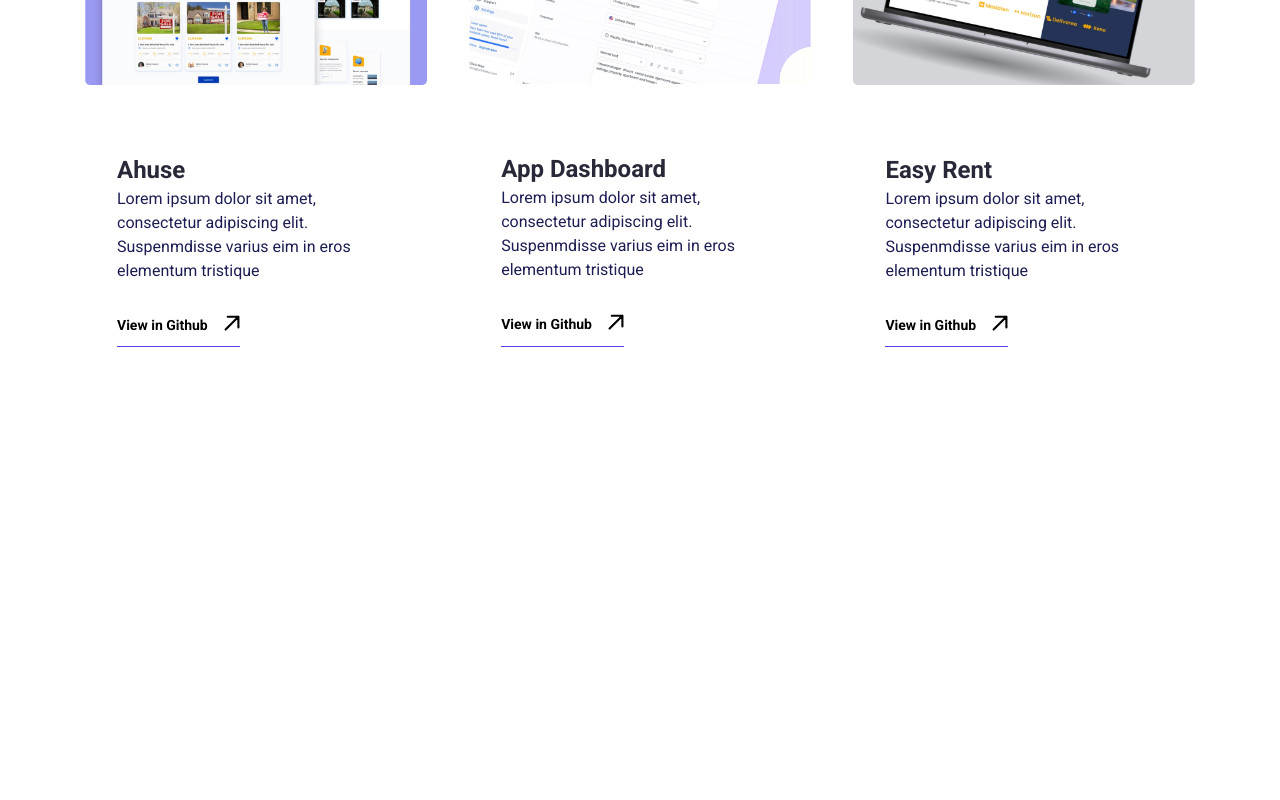
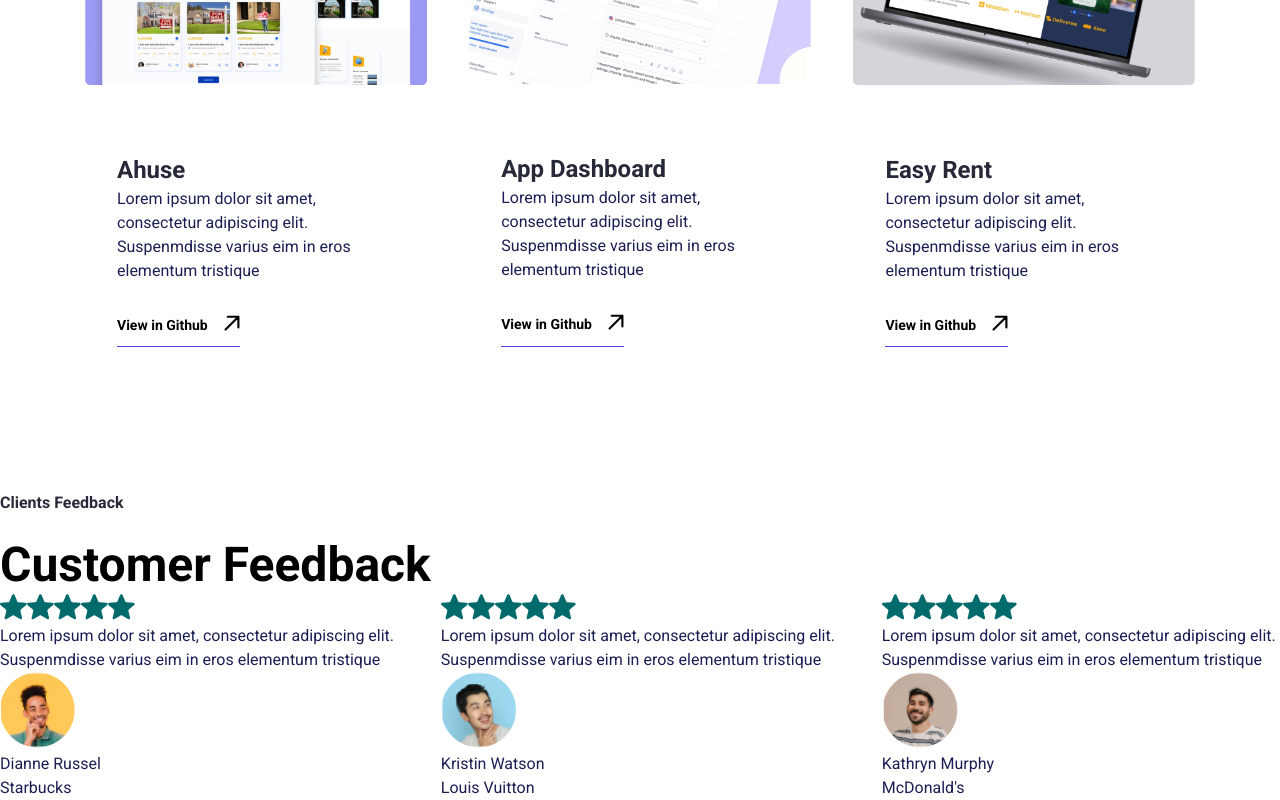
Before and after one commit to armanbabazadeh6/react-js-portfolio, a React (Create React App) app: page / in a window 1280 px wide. Shown: the part 4243-5043 px from the top of the page. Before the commit the page ends 4734 px from the top, so only its background shows below. Built offline with nearby package versions, Linux system fonts and the light colour scheme.

Commit message:
Testimonial JSX Completed

```diff
--- a/src/App.css
+++ b/src/App.css
@@ -471,3 +471,5 @@
 }
 
 /* Portfolio CSS Ends */
+
+/* Testimonial */
--- a/src/Pages/Home/Homescreen/index.jsx
+++ b/src/Pages/Home/Homescreen/index.jsx
@@ -2,6 +2,7 @@
 import MySkills from "../MySkills.jsx";
 import AboutMe from "../AboutMe.jsx";
 import MyPortfolio from "../MyPortfolio.jsx";
+import Testimonial from "../Testimonials.jsx";
 
 export default function Home () {
     return(
@@ -10,6 +11,7 @@
             <MySkills />
             <AboutMe />
             <MyPortfolio />
+            <Testimonial />
 
         </>
     );
--- a/src/Pages/Home/Testimonials.jsx
+++ b/src/Pages/Home/Testimonials.jsx
@@ -0,0 +1,44 @@
+import data from "../../data/index.json"
+
+export default function Testimonial () {
+    return(
+        <section className="testimonial--section" id="testimonial">
+            <div className="portfolio--container-box">
+                <div className="portfolio--container">
+                    <p className="sub--title">Clients Feedback</p>
+                    <h2 className="sections--heading">Customer Feedback</h2>
+                </div>
+            </div>
+            <div className="portfolio--section--container">
+                {data?.testimonial?.map((item,index) => (
+                    <div key={index} className="testimonial--section--card">
+                        <div className="testimonial--section--card--review">
+                            {Array.from({length: 5 }, (reviews, index) => (
+                                                <svg
+                                                xmlns="http://www.w3.org/2000/svg"
+                                                width="27"
+                                                height="26"
+                                                viewBox="0 0 27 26"
+                                                fill="none"
+                                              >
+                                                <path
+                                                  d="M12.0945 0.953177C12.5528 -0.135435 14.1138 -0.135434 14.5722 0.95318L17.2772 7.37836C17.4705 7.8373 17.9074 8.15087 18.4089 8.19059L25.4302 8.74669C26.6199 8.84091 27.1022 10.3076 26.1959 11.0746L20.8464 15.6016C20.4643 15.925 20.2973 16.4324 20.4141 16.9158L22.0484 23.6847C22.3253 24.8315 21.0625 25.7381 20.044 25.1235L14.0327 21.4961C13.6033 21.237 13.0633 21.237 12.634 21.4961L6.62265 25.1235C5.60415 25.7381 4.34127 24.8315 4.61818 23.6847L6.25256 16.9158C6.3693 16.4324 6.20243 15.925 5.82034 15.6016L0.47075 11.0746C-0.435624 10.3076 0.0467572 8.84091 1.23639 8.74669L8.25781 8.19059C8.75933 8.15087 9.19621 7.8373 9.38942 7.37836L12.0945 0.953177Z"
+                                                  fill="#006B6A"
+                                                />
+                                              </svg>
+                            ))}
+                        </div>
+                        <p className="text-md">{item.description}</p>
+                        <div className="testimonial--section--card--author--detail">
+                            <img src={item.src} alt="Avatar" />
+                            <div>
+                                <p className="text-md testimonial--author--name">{item.author_name}</p>
+                                <p className="text-md testimonial--author--designation">{item.author_designation}</p>
+                            </div>
+                        </div>
+                    </div>
+                ))}
+            </div>
+        </section>
+    );
+}
--- a/src/data/index.json
+++ b/src/data/index.json
@@ -47,5 +47,31 @@
             "description": "Lorem ipsum dolor sit amet, consectetur adipiscing elit. Suspenmdisse varius eim in eros elementum tristique",
             "link": "View in Github"
         }
+    ],
+    "testimonial": [
+        {
+            "id": "1",
+            "count": "5",
+            "src": "./img/avatar-image.png",
+            "description": "Lorem ipsum dolor sit amet, consectetur adipiscing elit. Suspenmdisse varius eim in eros elementum tristique",
+            "author_name": "Dianne Russel",
+            "author_designation": "Starbucks"
+        },
+        {
+            "id": "2",
+            "count": "5",
+            "src": "./img/avatar-image-1.png",
+            "description": "Lorem ipsum dolor sit amet, consectetur adipiscing elit. Suspenmdisse varius eim in eros elementum tristique",
+            "author_name": "Kristin Watson",
+            "author_designation": "Louis Vuitton"
+        },
+        {
+            "id": "3",
+            "count": "5",
+            "src": "./img/avatar-image-2.png",
+            "description": "Lorem ipsum dolor sit amet, consectetur adipiscing elit. Suspenmdisse varius eim in eros elementum tristique",
+            "author_name": "Kathryn Murphy",
+            "author_designation": "McDonald's"
+        }
     ]
 }
```
